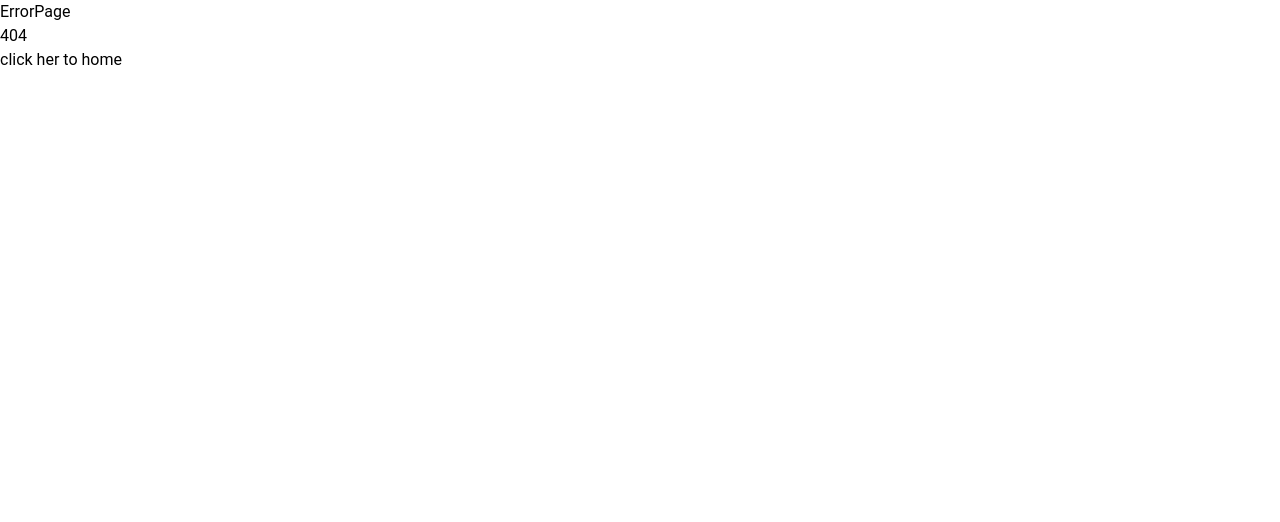
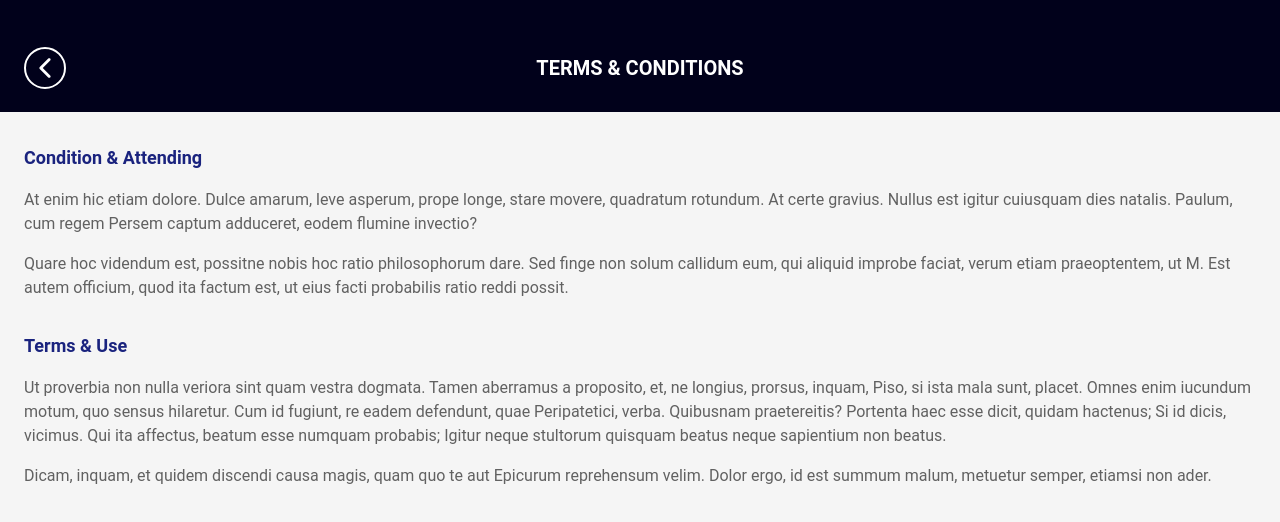
Before and after one commit to RJRYT/SC-MERN, a React (Vite) app in the folder client/: page /terms in a window 1280 px wide. Before the commit this address had no page. Shown: the top 522 px of the page. Built offline with nearby package versions, Linux system fonts and the light colour scheme; the HTML template or start-up script is replaced by a standard one.

Commit message:
Add and update terms file

```diff
--- a/client/package.json
+++ b/client/package.json
@@ -13,6 +13,8 @@
     "@material-tailwind/react": "^2.1.10",
     "react": "^18.3.1",
     "react-dom": "^18.3.1",
+    "react-iconly": "^2.2.10",
+    "react-icons": "^5.4.0",
     "react-router-dom": "^7.1.1"
   },
   "devDependencies": {
--- /dev/null
+++ b/client/src/pages/terms/Terms.jsx
@@ -0,0 +1,45 @@
+import React from 'react';
+import { IoIosArrowBack } from 'react-icons/io';
+
+const Terms = () => {
+  return (
+    <div className="bg-gray-100 min-h-screen flex flex-col p-0 m-0">
+      <div className="bg-custom-dark-purple text-white p-6 pt-12 h-28 flex items-center justify-between"> {/* Increased padding and height */}
+        <button className="rounded-full border-2 border-white flex justify-center items-center p-1">
+          <IoIosArrowBack className="text-white text-3xl" />
+        </button>
+        <h6 className="text-center font-semibold w-full md:w-auto md:flex-grow-0 text-lg md:text-xl md:absolute md:left-1/2 md:transform md:-translate-x-1/2">
+          TERMS & CONDITIONS
+        </h6>
+      </div>
+      <div className="flex-grow p-6 pt-8  "> {/* Added pt-8 pb-8 for padding on top and bottom */}
+        <div className="space-y-4 md:space-y-0 sm:mt-24 md:mt-0"> {/* Added sm:mt-24 for more space at the top on mobile only */}
+          <h6 className="mb-4 text-xxs md:text-lg font-semibold text-indigo-900 md:text-left">Condition & Attending</h6>
+          <p className="text-xxs md:text-base md:text-left lg:mb-8 sm:pb-4 text-gray-700">
+            At enim hic etiam dolore. Dulce amarum, leve asperum, prope longe, stare movere, quadratum rotundum. At certe gravius. Nullus est igitur cuiusquam dies natalis. Paulum, cum regem Persem captum adduceret, eodem flumine invectio?
+          </p>
+          <p className="text-xxs md:text-base md:text-left text-gray-700">
+            Quare hoc videndum est, possitne nobis hoc ratio philosophorum dare. Sed finge non solum callidum eum, qui aliquid improbe faciat, verum etiam praeoptentem, ut M. Est autem officium, quod ita factum est, ut eius facti probabilis ratio reddi possit.
+          </p>
+        </div>
+        {/* Horizontal Line */}
+        <div className="mt-8 space-y-4 md:space-y-0 sm:mb-24 md:mb-0"> {/* Added sm:mb-24 for more space at the bottom on mobile only */}
+          <h6 className="mt-8 mb-4 text-xxs md:text-lg font-semibold text-indigo-900 md:text-left">Terms & Use</h6>
+          <p className="text-xxs md:text-base md:text-left lg:mb-8 sm:pb-4 text-gray-700">
+            Ut proverbia non nulla veriora sint quam vestra dogmata. Tamen aberramus a proposito, et, ne longius, prorsus, inquam, Piso, si ista mala sunt, placet. Omnes enim iucundum motum, quo sensus hilaretur. Cum id fugiunt, re eadem defendunt, quae Peripatetici, verba. Quibusnam praetereitis? Portenta haec esse dicit, quidam hactenus; Si id dicis, vicimus. Qui ita affectus, beatum esse numquam probabis; Igitur neque stultorum quisquam beatus neque sapientium non beatus.
+          </p>
+          <p className="text-xxs md:text-base md:text-left text-gray-700">
+            Dicam, inquam, et quidem discendi causa magis, quam quo te aut Epicurum reprehensum velim. Dolor ergo, id est summum malum, metuetur semper, etiamsi non ader.
+          </p>
+
+
+        </div>
+
+      </div>
+      {/* <hr className="border-b-8 w-1/2 border-gray-300 mx-20 my-12" />  */}
+      <hr className='sm:hidden 320:inline-block border-b-8 border-gray-300 mt-12 mb-3 mx-auto w-1/2'/>
+    </div>
+  );
+}
+
+export default Terms;
--- a/client/src/routes/Router.jsx
+++ b/client/src/routes/Router.jsx
@@ -2,6 +2,7 @@ import { createBrowserRouter } from "react-router-dom";
 import { ErrorPage } from "../pages/errorPage/ErrorPage";
 import { RootLayout } from "../layouts/RootLayout";
 import { UserLayout } from "../layouts/UserLayout";
+import Terms from "../pages/terms/Terms";
 // import { RegisterNow } from "../pages/root/RegisterNow";
 // import { SplashScreen } from "./../pages/root/SplashScreen";
 // import { Login } from "../pages/root/Login";
@@ -25,7 +26,12 @@ export const router = createBrowserRouter([
     //     path: "login",
     //     element: <Login />,
     //   },
+
     ],
+  },
+  {
+    path: "terms",
+    element:<Terms/>
   },
   {
     path: "user",
--- a/client/tailwind.config.js
+++ b/client/tailwind.config.js
@@ -3,7 +3,14 @@ const withMT = require("@material-tailwind/react/utils/withMT");
 module.exports = withMT({
   content: ["./index.html", "./src/**/*.{vue,js,ts,jsx,tsx}"],
   theme: {
-    extend: {},
+    extend: {
+      colors: {
+        'custom-dark-purple': '#01011b',
+      },
+      screens: {
+        'mobile-320': '320px',
+      },
+    },
   },
   plugins: [],
 });
```
Also changed, not shown: 1 other file (tests, documents, lock files or other folders).
